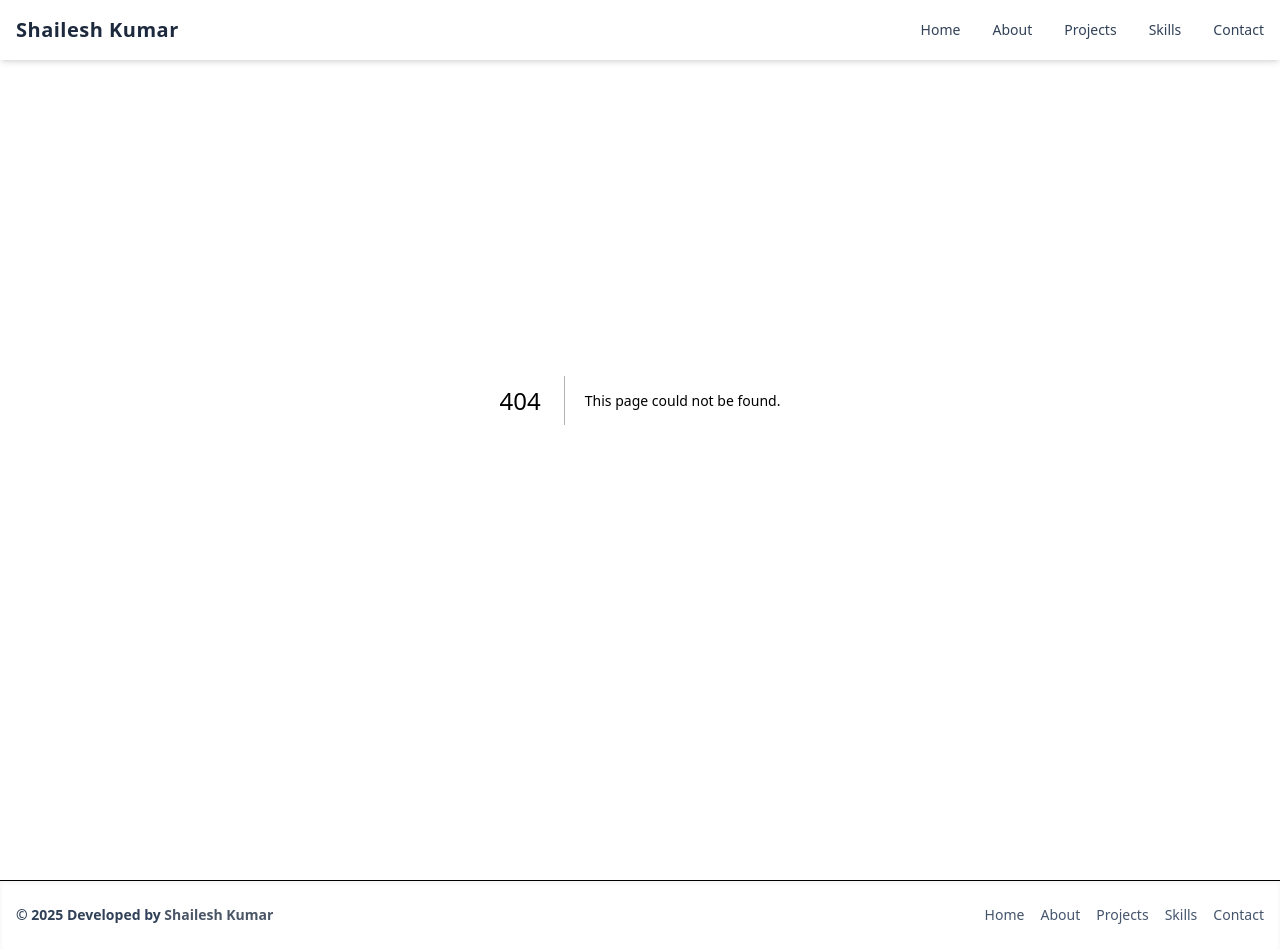
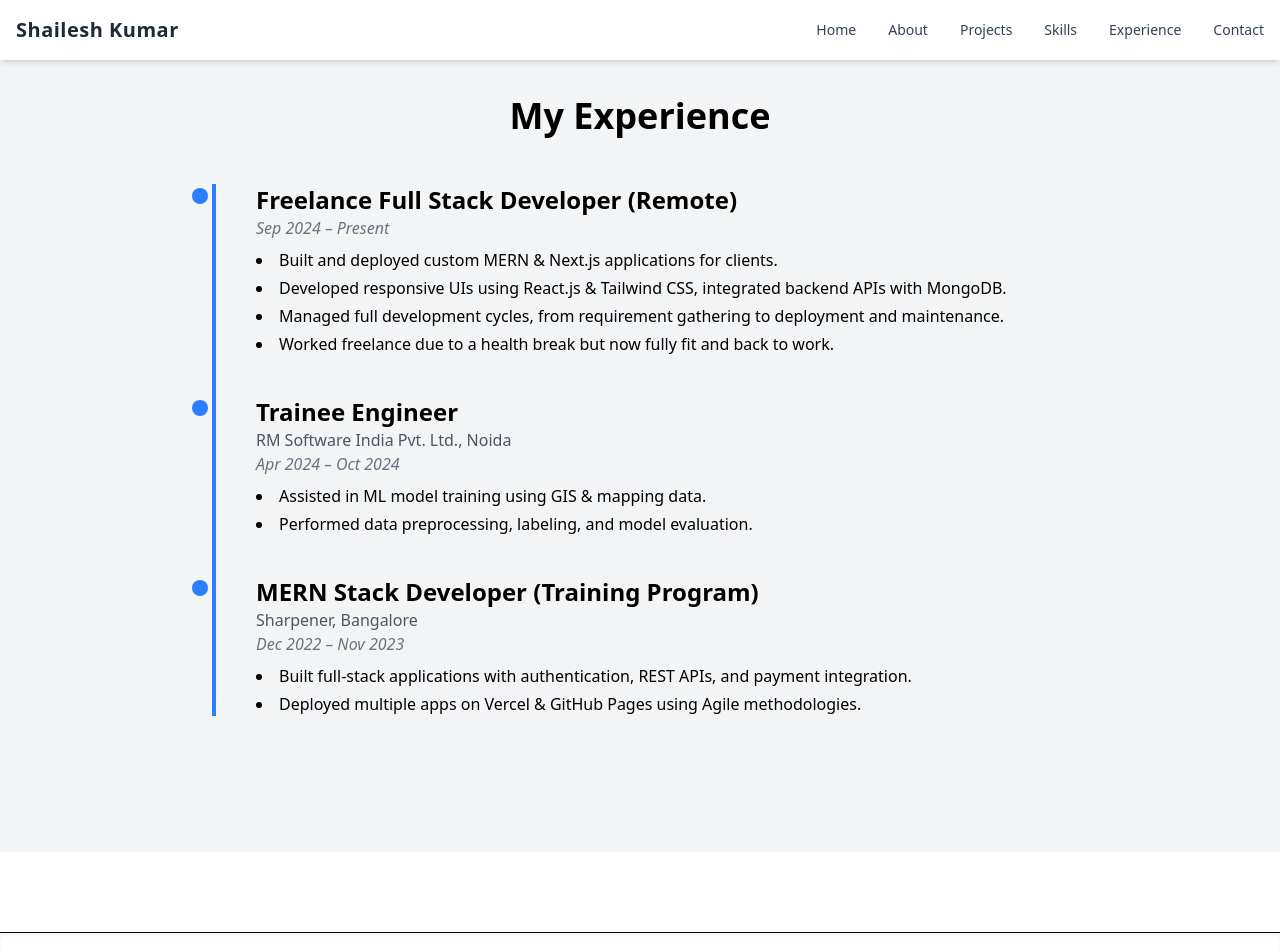
Before and after one commit to Kumarshailesh9/Next-Portfolio, a Next.js app: page /experience in a window 1280 px wide. Before the commit this address had no page. Shown: the top 952 px of the page. Built offline with nearby package versions, Linux system fonts and the light colour scheme.

Commit message:
add experience and social media link

```diff
--- a/src/app/component/Footer.tsx
+++ b/src/app/component/Footer.tsx
@@ -1,4 +1,7 @@
 import Link from "next/link";
+import {GithubOriginal, LinkedinOriginal, TwitterOriginal} from "devicons-react";
+import {FaYoutube, FaInstagramSquare } from "react-icons/fa"
+
 
 export default function Footer() {
   return (
@@ -12,11 +15,11 @@ export default function Footer() {
 
         {/* Footer Links */}
         <ul className="flex flex-wrap gap-4 text-sm text-slate-600">
-          <li><Link href="/" className="hover:text-gray-600">Home</Link></li>
-          <li><Link href="/about" className="hover:text-gray-600">About</Link></li>
-          <li><Link href="/project" className="hover:text-gray-600">Projects</Link></li>
-          <li><Link href="/skill" className="hover:text-gray-600">Skills</Link></li>
-          <li><Link href="/contact" className="hover:text-gray-600">Contact</Link></li>
+          <li><Link href="https://github.com/Kumarshailesh9" className="hover:text-gray-600"><GithubOriginal size={18} /></Link></li>
+          <li><Link href="http://linkedin.com/in/shailesh921" className="hover:text-gray-600"><LinkedinOriginal size={16} /></Link></li>
+          <li><Link href="" className="hover:text-gray-600"><TwitterOriginal size={14} /></Link></li>
+          <li><Link href="" className="hover:text-gray-600"><FaYoutube size={18} color="red" /></Link></li>
+          <li><Link href="" className="hover:text-gray-600"><FaInstagramSquare size={16} color="pink"/></Link></li>
         </ul>
       </div>
     </footer>
--- a/src/app/component/Navbar.tsx
+++ b/src/app/component/Navbar.tsx
@@ -12,6 +12,7 @@ export default function Navbar() {
     { href: "/about", label: "About" },
     { href: "/project", label: "Projects" },
     { href: "/skill", label: "Skills" },
+    { href: "/experience", label: "Experience" },
     { href: "/contact", label: "Contact" },
   ];
 
--- /dev/null
+++ b/src/app/experience/page.tsx
@@ -0,0 +1,71 @@
+import React from "react";
+
+interface Experience {
+  role: string;
+  company: string;
+  duration: string;
+  description: string[];
+}
+
+const experiences: Experience[] = [
+  {
+    role: "Freelance Full Stack Developer (Remote)",
+    company: "",
+    duration: "Sep 2024 – Present",
+    description: [
+      "Built and deployed custom MERN & Next.js applications for clients.",
+      "Developed responsive UIs using React.js & Tailwind CSS, integrated backend APIs with MongoDB.",
+      "Managed full development cycles, from requirement gathering to deployment and maintenance.",
+      "Worked freelance due to a health break but now fully fit and back to work."
+    ],
+  },
+  {
+    role: "Trainee Engineer",
+    company: "RM Software India Pvt. Ltd., Noida",
+    duration: "Apr 2024 – Oct 2024",
+    description: [
+      "Assisted in ML model training using GIS & mapping data.",
+      "Performed data preprocessing, labeling, and model evaluation.",
+    ],
+  },
+  {
+    role: "MERN Stack Developer (Training Program)",
+    company: "Sharpener, Bangalore",
+    duration: "Dec 2022 – Nov 2023",
+    description: [
+      "Built full-stack applications with authentication, REST APIs, and payment integration.",
+      "Deployed multiple apps on Vercel & GitHub Pages using Agile methodologies.",
+    ],
+  },
+];
+
+export default function ExperiencePage() {
+  return (
+    <div className="min-h-screen bg-gray-100 pt-24 pb-24 px-4 md:px-8">
+      <h1 className="text-4xl font-bold mb-12 text-center">My Experience</h1>
+      <div className="relative max-w-4xl mx-auto">
+        {/* Vertical Line */}
+        <div className="absolute left-5 top-0 w-1 bg-blue-500 h-full hidden md:block"></div>
+
+        {experiences.map((exp, index) => (
+          <div
+            key={index}
+            className={`mb-10 relative md:pl-16 pl-8`}
+          >
+            {/* Circle */}
+            <div className="absolute left-0 md:left-0 top-1 w-4 h-4 bg-blue-500 rounded-full"></div>
+
+            <h2 className="text-2xl font-semibold">{exp.role}</h2>
+            {exp.company && <p className="text-gray-600">{exp.company}</p>}
+            <p className="text-gray-500 italic">{exp.duration}</p>
+            <ul className="mt-2 list-disc list-inside space-y-1">
+              {exp.description.map((item, i) => (
+                <li key={i}>{item}</li>
+              ))}
+            </ul>
+          </div>
+        ))}
+      </div>
+    </div>
+  );
+}
```
